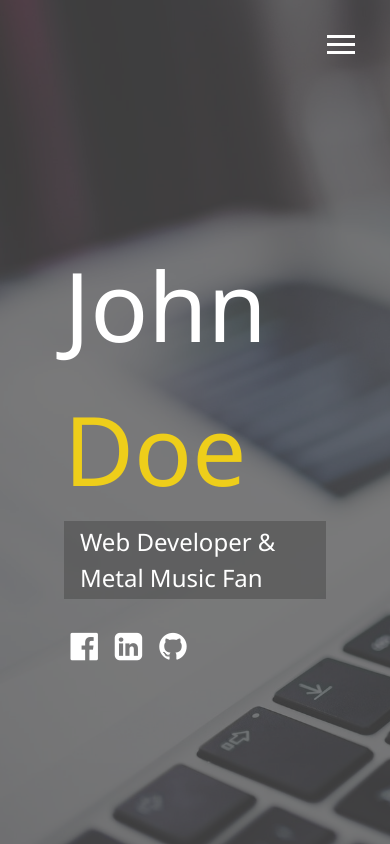
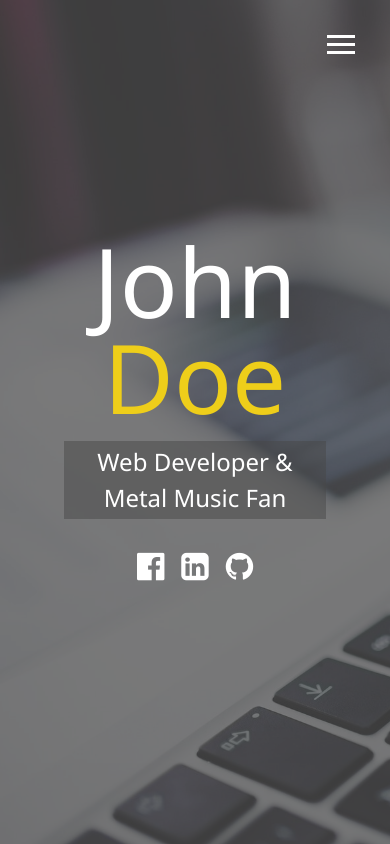
Before and after one commit to KariNarhi/portfolio-website, a website: page dist/index.html in a window 390 px wide. Drawn offline with Linux system fonts and the light colour scheme.

Commit message:
Menu overlay responsiveness

```diff
--- a/scss/_config.scss
+++ b/scss/_config.scss
@@ -28,3 +28,28 @@ $background-opacity: 0.7;
     }
   }
 }
+
+// Media Query Mixins
+@mixin mediaSm {
+  @media screen and (max-width: 500px) {
+    @content;
+  }
+}
+
+@mixin mediaMd {
+  @media screen and (max-width: 768px) {
+    @content;
+  }
+}
+
+@mixin mediaLg {
+  @media screen and (min-width: 769px) and (max-width: 1170px) {
+    @content;
+  }
+}
+
+@mixin mediaXL {
+  @media screen and (min-width: 1171px) {
+    @content;
+  }
+}
--- /dev/null
+++ b/scss/_mobile.scss
@@ -0,0 +1,53 @@
+// Widescreens
+@include mediaXL {
+}
+
+// Desktops & Laptops
+@include mediaLg {
+}
+
+// Tablets & Small Laptops
+@include mediaMd {
+  main {
+    align-items: center;
+    text-align: center;
+    .lg-heading {
+      line-height: 1;
+      margin-bottom: 1rem;
+    }
+  }
+
+  ul.menu-nav,
+  div.menu-branding {
+    float: none;
+    width: 100%;
+    min-height: 0;
+
+    &.show {
+      transform: translate3d(0, 0, 0);
+    }
+  }
+
+  .menu-nav {
+    height: 75vh;
+    transform: translate3d(-100%, 0, 0);
+    font-size: 24px;
+  }
+
+  .menu-branding {
+    height: 25vh;
+    transform: translate3d(100%, 0, 0);
+    .portrait {
+      background: url("../img/portrait_small.jpg");
+      width: 150px;
+      height: 150px;
+    }
+  }
+}
+
+// Smartphones
+@include mediaSm {
+  main#home h1 {
+    margin-top: 10vh;
+  }
+}
--- a/scss/main.scss
+++ b/scss/main.scss
@@ -1,5 +1,6 @@
 @import "config";
 @import "menu";
+@import "mobile";
 
 * {
   box-sizing: border-box;
```
Also changed, not shown: dist/css/main.css.
